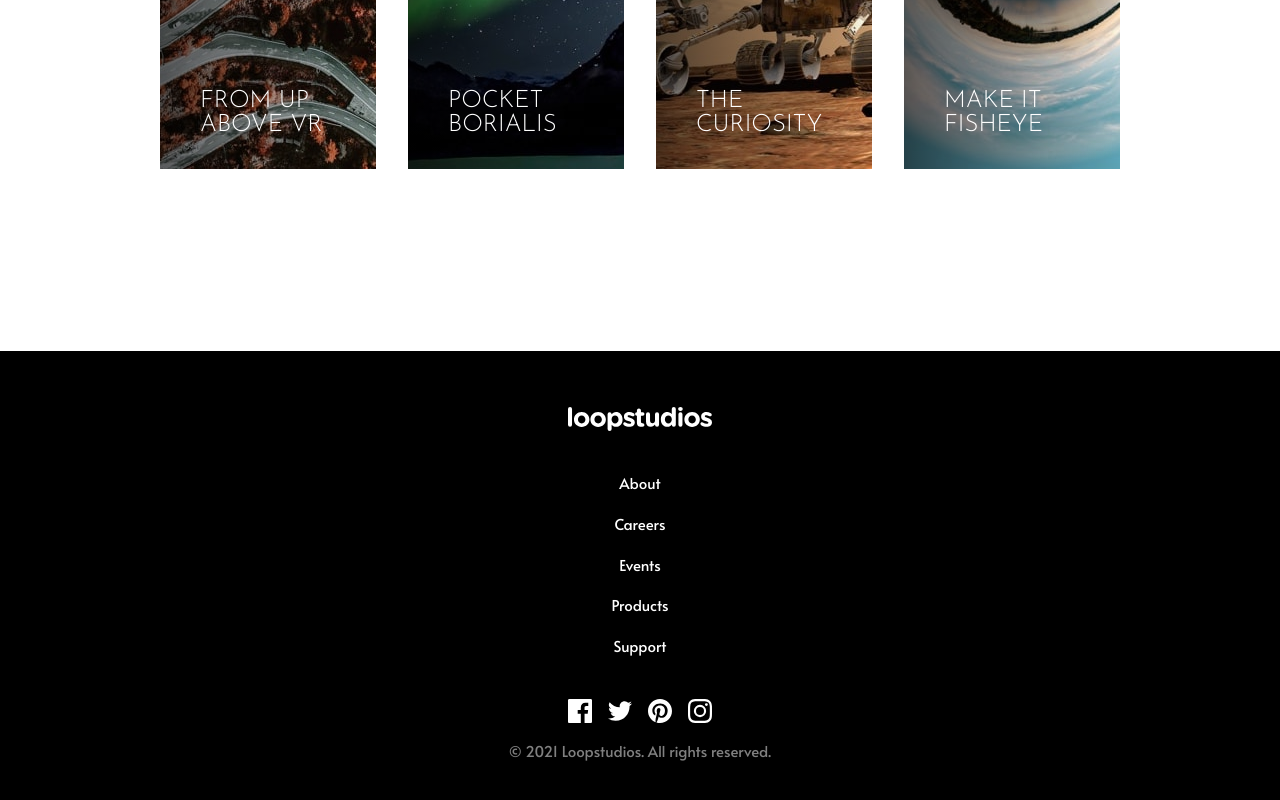
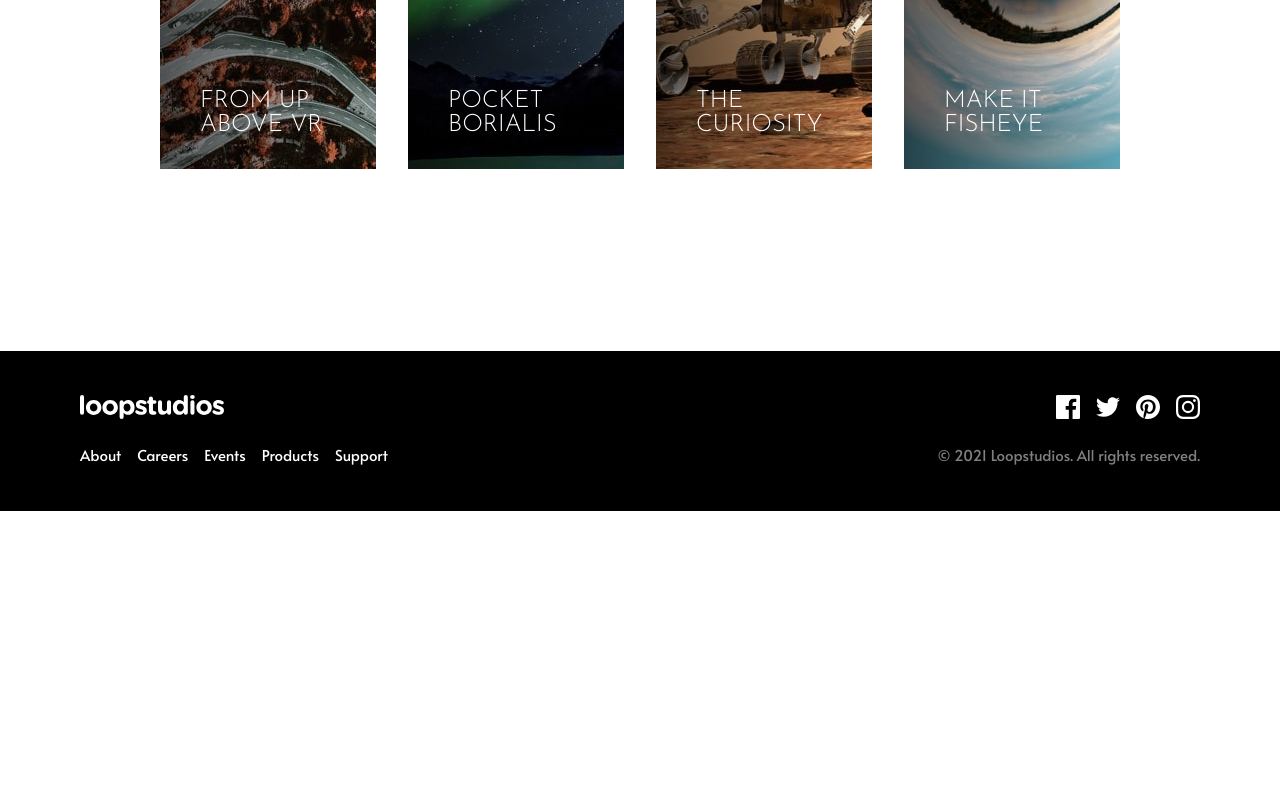
Before and after one commit to danilo2420/FEM_LoopstudioLandingPage, a website built with Vite: page index.html in a window 1280 px wide. Shown: the part 2423-3223 px from the top of the page. After the commit the page ends 2934 px from the top, so only its background shows below. Built offline with nearby package versions, Linux system fonts and the light colour scheme.

Commit message:
Footer: tablet version

```diff
--- a/styles/tablet.css
+++ b/styles/tablet.css
@@ -40,6 +40,7 @@
         bottom: 20px;
         left: 38px;
     }
+
 }
 
 @media (min-width: 800px) {
@@ -47,4 +48,25 @@
         padding-left: 90px;
         padding-right: 90px;
     }
+
+    /* FOOTER */
+    footer {
+        padding: 43.5px 80px;
+        flex-direction: row;
+        justify-content: space-between;
+    }
+
+    .footer__top {
+        align-items: start;
+        gap: 24px;
+    }
+
+    .footer__top__list {
+        flex-direction: row;
+    }
+
+    .footer__bottom {
+        align-items: end;
+        gap: 24px;
+    }
 }
```
